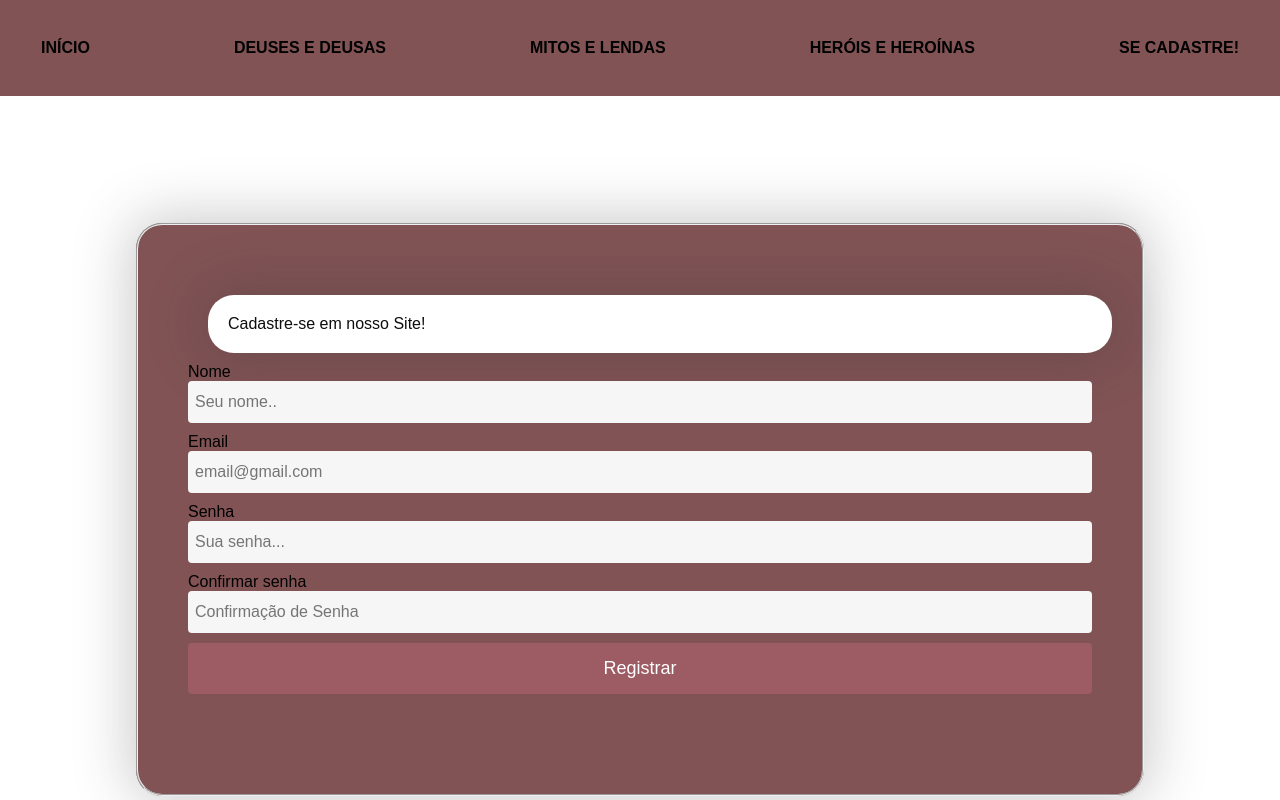
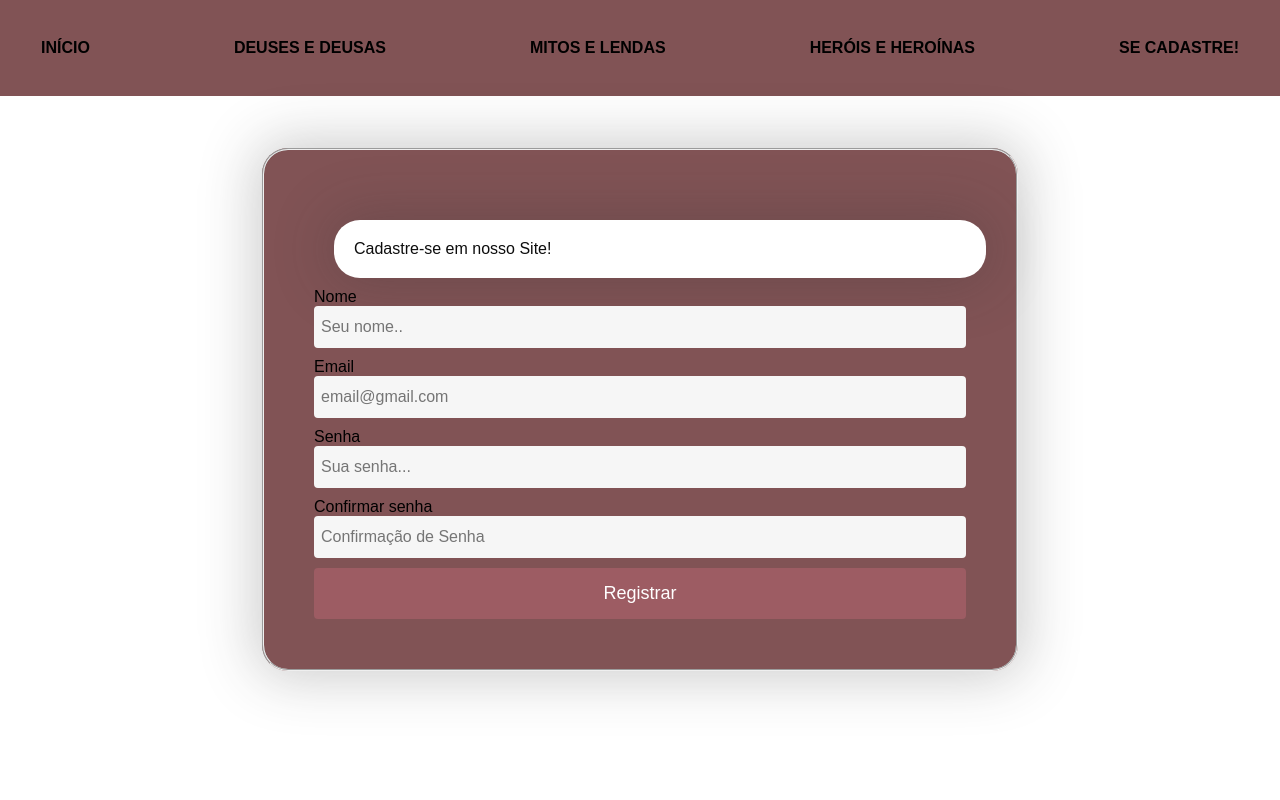
Before and after one commit to isacarvalh/TRABALHO, a plain HTML site: page form/index.html in a window 1280 px wide. Drawn offline with Linux system fonts and the light colour scheme.

Commit message:
ultimo commit

```diff
--- a/form/style.css
+++ b/form/style.css
@@ -52,23 +52,23 @@ fieldset{
     flex-direction: column;
     align-items: flex-start;
     gap: 53.644px;
-    border-radius: 26.009px;
+    border-radius: 26.000px;
     background: #815355;
     box-shadow: 0px 0px 55.26944px 6.50229px rgba(52, 52, 52, 0.25);
     border-collapse: collapse;
-    width: 80%;
-    margin-left: 10%;
-    margin-top: 9%;
-    margin-bottom: 20%;
+    width: 60%;
+    margin-left: 20%;
+    margin-top: 3%;
+
     padding: 50px;
-    padding-bottom: 100px;
+    padding-bottom: 50px;
 }
 legend{
-    display: flex;
+    display: center;
     margin: 20px;
     padding: 20px;
     flex-direction: column;
-    align-items: flex-start;
+    align-items: center;
     gap: 53.644px;
     border-radius: 26.009px;
     background: white;
```
